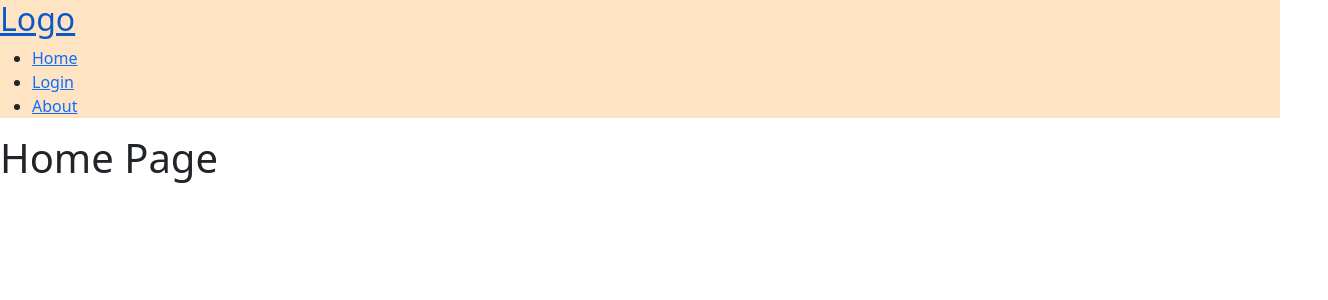
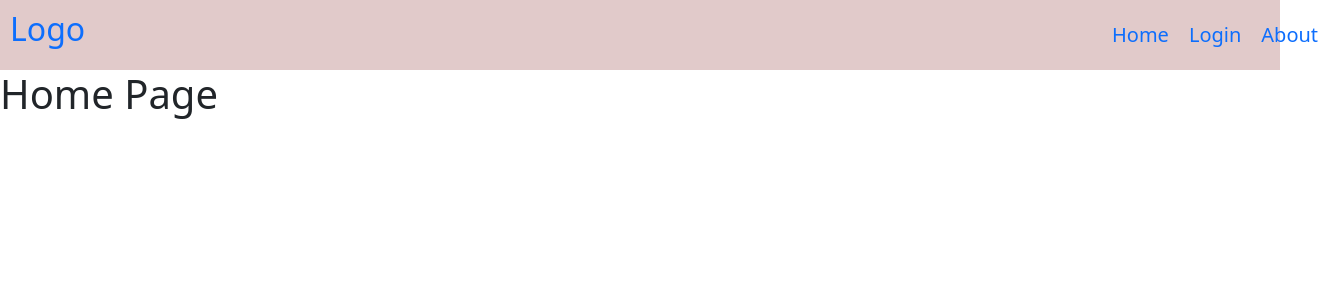
Before and after one commit to raju15022004/React_coder, a React (Vite) app in the folder react_coder/: page / in a window 1280 px wide. Shown: the top 300 px of the page, 1328 px wide, since content can reach past the window. Built offline with nearby package versions, Linux system fonts and the light colour scheme.

Commit message:
header.css

```diff
--- a/react_coder/src/NavBar.jsx
+++ b/react_coder/src/NavBar.jsx
@@ -5,7 +5,7 @@
   return(
     <div className="header">
       <div>
-        <Link className="link"><h2>Logo</h2></Link>
+        <Link className="link" to={"/"}><h2>Logo</h2></Link>
       </div>
 
       <div>
--- a/react_coder/src/header.css
+++ b/react_coder/src/header.css
@@ -1,3 +1,29 @@
 .header{
-  background-color: bisque;
+  display: flex;
+  justify-content: space-between;
+  background-color: #e1caca;
+  padding: 10px;
 }
+body{
+  margin: 0;
+  padding: 0;
+}
+
+.header ul{
+  display: flex;
+  list-style-type: none;
+  margin: auto;
+  justify-content: space-around;
+  width: 200px;
+}
+.header ul li{
+  padding: 10px;
+}
+
+.header .link h2{
+  margin: 0;
+}
+.header .link{
+  text-decoration: none;
+  font-size: 20px;
+}
```
